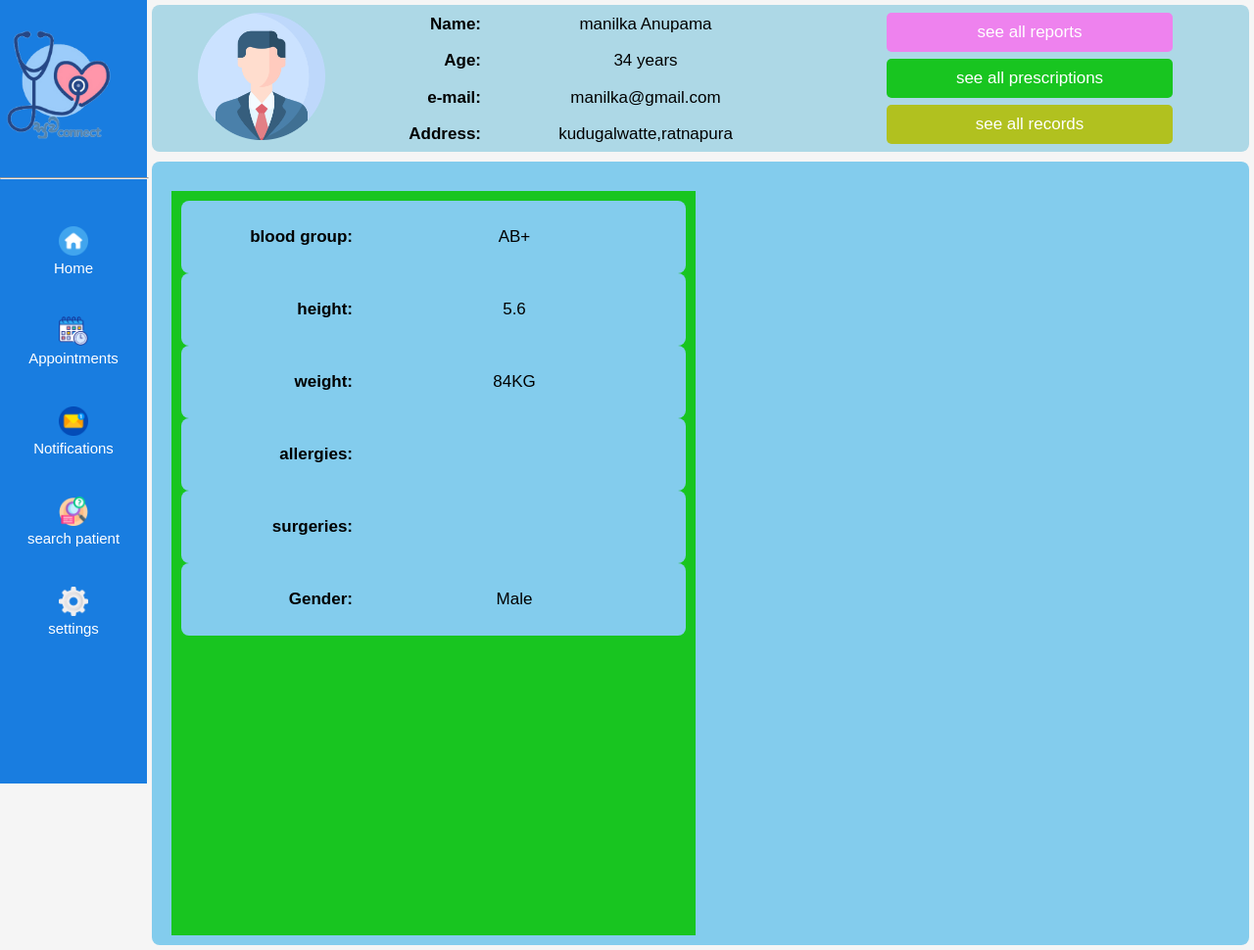
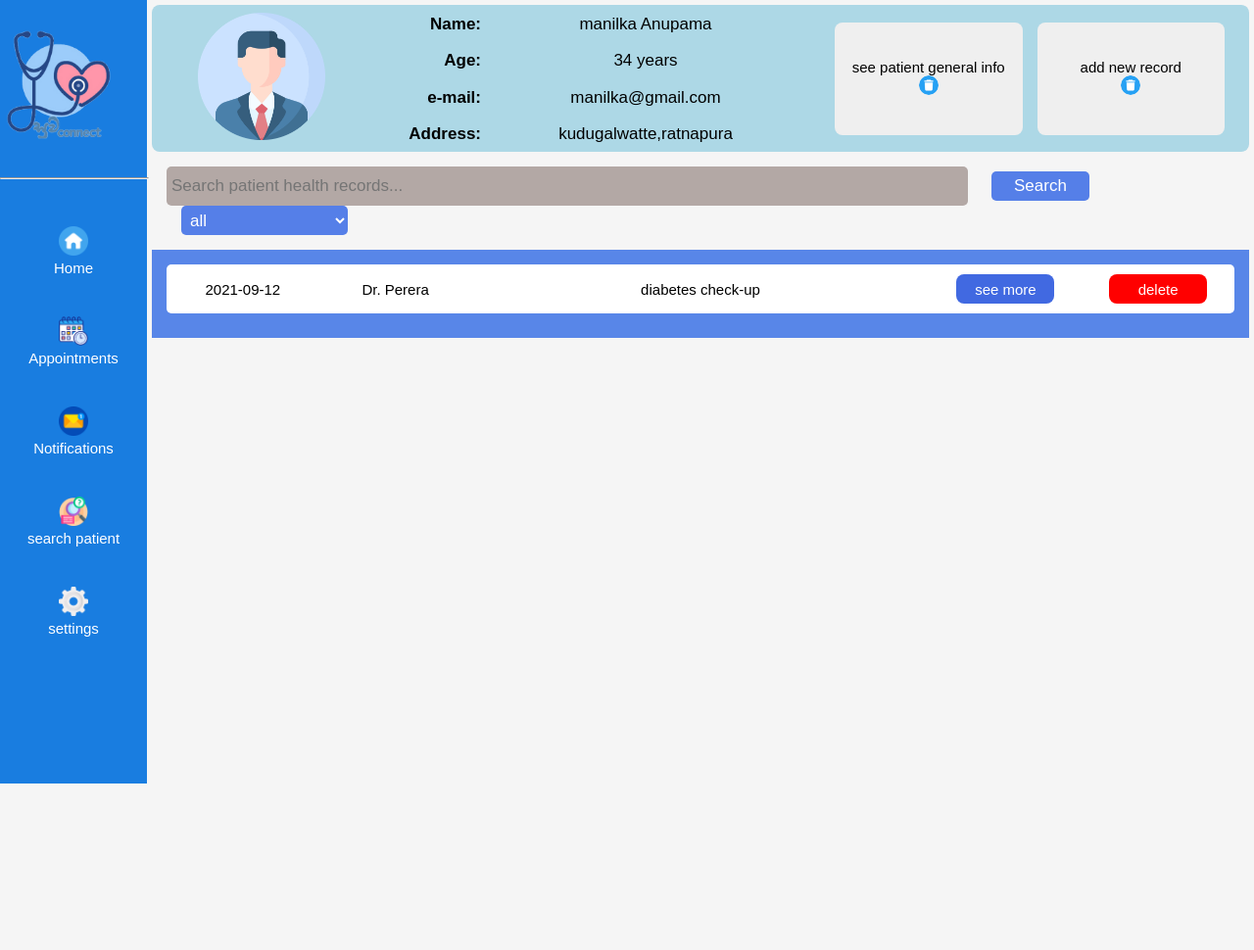
Before and after one commit to semage-02/Suwa-Connect-IS08-UCSC, a PHP site: page /patientprofile.html in a window 1280 px wide. Shown: the whole page at 98% size. After the commit the page ends 800 px from the top, so only its background shows below. Run offline with PHP 8.4, Linux system fonts and the light colour scheme.

Commit message:
patient profile updated

```diff
--- a/patientProfile.css
+++ b/patientProfile.css
@@ -3,6 +3,7 @@ body{
     padding: 0;
     font-family: poppins , sans-serif;
     background-color: #f5f5f5;
+    overflow-x: hidden;
 
 }
 
@@ -83,73 +84,119 @@ body{
 
 .button-palette{
     display: grid;
-    row-gap: 5px;
-    padding : 15px;
+    grid-template-columns: 1fr 1fr;
+    column-gap: 15px;
+    padding : 25px;
 
 }
 
-.button{
-    width: 70%;
-    height: 40px;
-    color: white;
+.button-palette button{
     border: none;
-    border-radius: 5px;
-    cursor: pointer;
-    font-size: 17px;
-    text-align: center;
-    align-self: center;
-    justify-self: center;
+    border-radius: 8px;
+    font-size: 15px;
 }
 
-#reports{
-    background-color: violet;
+.button-palette img{
+    width: 20px;
+    height: 20px;
+    border-radius: 50%;
 }
 
-#prescriptions{
 
- background-color: rgb(24, 197, 32);
-}
 
-#records{
-    background-color: rgb(177, 193, 31);
-}
-
-.button:hover{
-    opacity: 0.8;
-    transform: scale(1.1);
+.searchBar{
+    width: 100%;
+    padding: 15px;
+    box-sizing: border-box;
 
 }
 
-.general-info{
-    overflow-y: auto;
-    border-radius: 8px;
-    margin-top: 10px;
+.searchBar input{
+    width: 75%;
+    height: 40px;
+    border: none;
+    border-radius: 5px;
+    padding: 5px;
+    font-size: 17px;
     box-sizing: border-box;
-    height: 800px;
-    width: 100%;
-    background-color: rgb(131, 204, 237);
+    background-color: rgb(179, 168, 165);
+    color: black;
+}
+
+.searchBar button{
+    width: 100px;
+    height: 30px;
+    border: none;
+    border-radius: 5px;
+    padding: 5px;
+    font-size: 17px;
+    box-sizing: border-box;
+    background-color: rgb(85, 127, 232);
+    margin-left: 20px;
+    color: white;
+}
+
+.searchBar select{
+    width: 170px;
+    height: 30px;
+    border: none;
+    border-radius: 5px;
+    padding: 5px;
+    font-size: 17px;
+    box-sizing: border-box;
+    background-color: rgb(85, 127, 232);
+    margin-left: 15px;
+    color: white;
+}
+
+.search-content{
+    box-sizing: border-box;
+    padding: 15px;
+    background-color: rgb(88, 134, 232);
+    height: fit-content;
+
+}
+
+.search-item{
     display: grid;
-    grid-template-columns: 1fr 1fr;
-    column-gap: 10px;
-    padding: 20px;
- }
+    grid-template-columns: 1fr 1fr 3fr 1fr 1fr ;
+    height: 50px;
+    text-align: center;
+    background-color: white;
+    border-radius: 5px;
+    margin-bottom: 10px;
+    justify-content: center;
+    align-items: center;
+    font-size: 15px;
+}
 
- .container{
+.search-item button{
+  width: 100px;
+  font-size: 15px;
+  height: 30px;
+  border: none;
+  border-radius: 8px;
+}
 
-    height: 100%;
-    background-color: rgb(24, 197, 32);
-    padding: 10px;
-    box-sizing: border-box;
-    margin-top: 10px;
-    /* display: grid;
-    grid-template-rows: 1fr 2fr; */
- }
+.search-item img{
+    width: 20px;
+    height: 20px;
+    border-radius: 50%;
+}
 
- .item{
-    display: grid;
-    grid-template-columns: 1fr 2fr;
-    row-gap: 10px;
-    padding: 10px;
-    background-color: rgb(131, 204, 237);
-    border-radius: 8px;
- }
+.button{
+    display: flex;
+    align-items: center;
+    justify-content: center;
+
+}
+
+#seeMore{
+    background-color: royalblue;
+    color: white;
+}
+
+#delete{
+    background-color: red;
+    color: white;
+}
--- a/patientprofile.html
+++ b/patientprofile.html
@@ -46,49 +46,17 @@
 
             </div>
             <div class="button-palette">
-                <button class="button" id="reports"> see all reports</button>
-                <button class="button" id="prescriptions">see all prescriptions</button>
-                <button class="button" id="records">see all records</button>
 
+                <button >
+                    <div>see patient general info </div>
+                    <div><img src="/Suwa-Connect-IS08-UCSC/images/delete.png" alt=""></div>
+                </button>
 
+                <button >
+                    <div>add new record </div>
+                    <div><img src="/Suwa-Connect-IS08-UCSC/images/delete.png" alt=""></div>
+                </button>
             </div>
-
-        </div>
-
-        <div class="general-info">
-
-            <div class="container">
-
-                <div class="item">
-                    <div class="label"><p>blood group:</p></div>
-                    <div class="field"><p>AB+</p></div>
-                </div>
-
-                <div class="item">
-                    <div class="label"><p>height:</p></div>
-                    <div class="field"><p>5.6</p></div>
-                </div>
-
-                <div class="item">
-                    <div class="label"><p>weight:</p></div>
-                    <div class="field"><p>84KG</p></div>
-                </div>
-
-                <div class="item">
-                    <div class="label"><p>allergies:</p></div>
-                    <div class="field"><p></p></div>
-                </div>
-
-                <div class="item">
-                    <div class="label"><p>surgeries:</p></div>
-                    <div class="field"><p></p></div>
-                </div>
-
-                <div class="item">
-                    <div class="label"><p>Gender:</p></div>
-                    <div class="field"><p>Male</p></div>
-                </div>
-
 
 
 
@@ -96,6 +64,32 @@
 
 
         </div>
+
+        <div class="searchBar">
+            <input type="text" placeholder="Search patient health records...">
+            <button>Search</button>
+            <select id="dropdown" name="options">
+
+                <option value="option1">all</option>
+                <option value="option2">filter by date</option>
+                <option value="option3">filter by keyword</option>
+                <option value="option4">filter by doctor</option>
+             </select>
+        </div>
+
+        <div class="search-content">
+            <div class="search-item">
+                <div class="date"><p>2021-09-12</p></div>
+                <div class="doctor"><p>Dr. Perera</p></div>
+                <div class="description"><p>diabetes check-up</p></div>
+                <div class="button"><button id="seeMore">see more</button></div>
+                <div class="button"><button id="delete">delete</button></div>
+            </div>
+
+
+        </div>
+
+
 
 
 
```
Also changed, not shown: images/delete.png (added).
